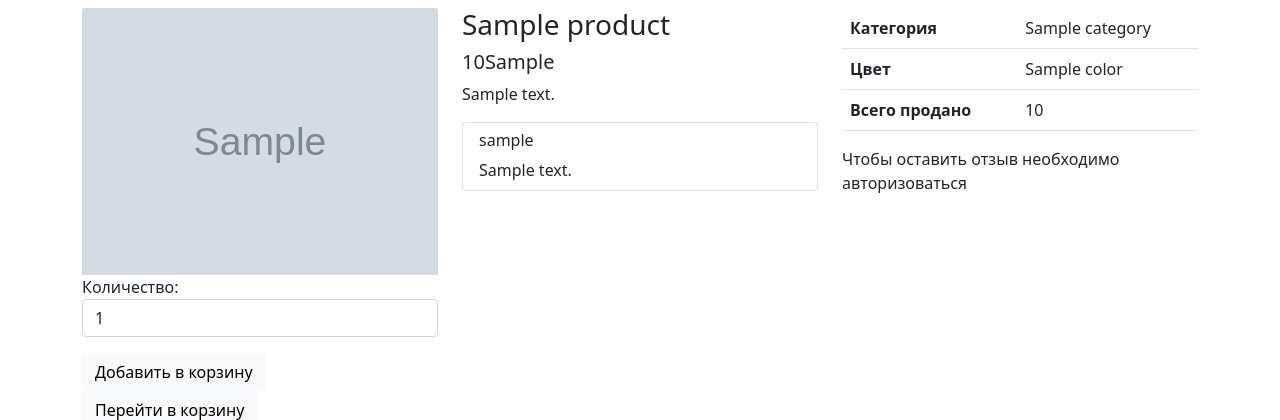
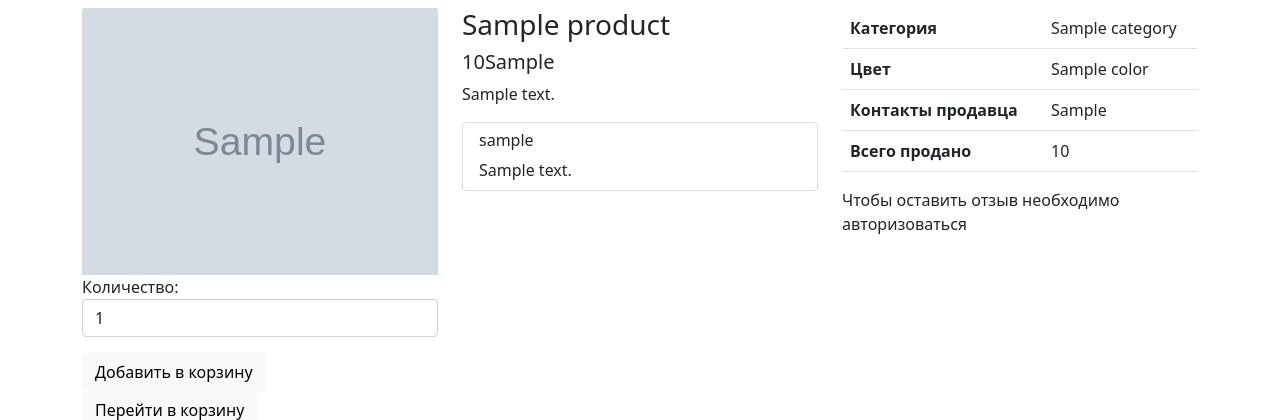
Before and after one commit to Kapusta-fairy/WebSite-Market, a Django app: a page that uses market/shop/templates/shop/products_detail.html in a window 1280 px wide. Shown: the part 57-477 px from the top of the page. Run offline with Django 4.2, Linux system fonts and the light colour scheme; tables that the repository leaves empty hold one stand-in row (values such as "Sample post"); grey boxes marked "Sample" are stand-in pictures; some libraries are stand-ins or nearby versions.

Commit message:
fix edit products

```diff
--- a/market/shop/models.py
+++ b/market/shop/models.py
@@ -14,6 +14,7 @@ class Products(models.Model):
     price = models.IntegerField(verbose_name='Цена')
     discount = models.IntegerField(verbose_name='Скидка', blank=True, null=True)
     currency_char = models.ForeignKey('Currency', on_delete=models.PROTECT, verbose_name='Валюта')
+    contacts = models.CharField(max_length=40, verbose_name='Контакты')
     total_purchased = models.IntegerField(verbose_name='Всего куплено', default=0)
 
     def __str__(self):
--- a/market/shop/templates/shop/products_detail.html
+++ b/market/shop/templates/shop/products_detail.html
@@ -52,6 +52,10 @@
                         <td>{{ product.color }}</td>
                     </tr>
                     <tr>
+                        <th scope="row">Контакты продавца</th>
+                        <td>{{ product.contacts }}</td>
+                    </tr>
+                    <tr>
                         <th scope="row">Всего продано</th>
                         <td>{{ product.total_purchased }}</td>
                     </tr>
--- a/market/user_products/forms.py
+++ b/market/user_products/forms.py
@@ -6,7 +6,8 @@ from shop.models import Products
 class ProductsForm(forms.ModelForm):
     class Meta:
         model = Products
-        fields = ['name', 'slug', 'photo', 'description', 'color', 'category', 'currency_char', 'price', 'discount']
+        fields = ['name', 'slug', 'photo', 'description', 'color', 'category', 'currency_char', 'price', 'discount',
+                  'contacts']
         help_texts = {'slug': 'Эта надпись будет в ссылке на страницу товара'}
         widgets = {'name': forms.TextInput(attrs={'class': 'form-control'}),
                    'slug': forms.TextInput(attrs={'class': 'form-control'}),
@@ -16,7 +17,8 @@ class ProductsForm(forms.ModelForm):
                    'price': forms.TextInput(attrs={'class': 'form-control'}),
                    'discount': forms.TextInput(attrs={'class': 'form-control'}),
                    'currency_char': forms.Select(attrs={'class': 'form-control'}),
-                   'photo': forms.FileInput(attrs={'class': 'form-control'})
+                   'photo': forms.FileInput(attrs={'class': 'form-control'}),
+                   'contacts': forms.TextInput(attrs={'class': 'form-control'})
                    }
 
     def __init__(self, user, *args, **kwargs):
--- a/market/user_products/templates/user_products/user_products_list.html
+++ b/market/user_products/templates/user_products/user_products_list.html
@@ -24,7 +24,7 @@
                         {% else %}
                         <h5 class="card-title">{{ product.price }}{{ product.currency_char }}</h5>
                         {% endif %}
-                        <!--                        <a href="{% url 'product_edit' product.slug %}" class="btn btn-success">Редактировать</a>-->
+                        <a href="{% url 'product_edit' product.slug %}" class="btn btn-success">Редактировать</a>
                         <a href="{% url 'product_remove' product.id %}" class="btn btn-danger">Удалить</a>
                     </div>
                 </div>
```
Also changed, not shown: market/user_products/views.py (+6 -3 lines).
